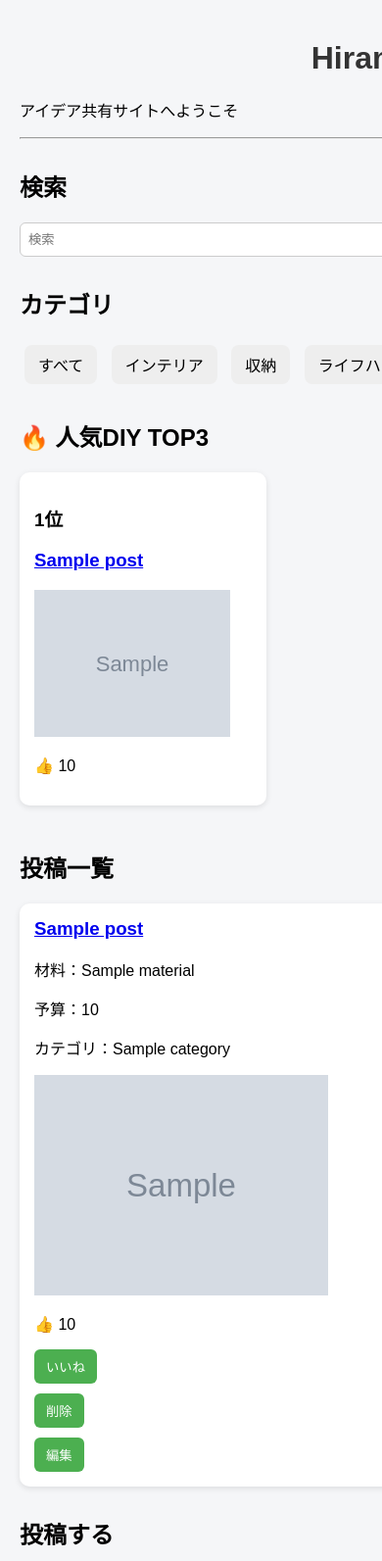
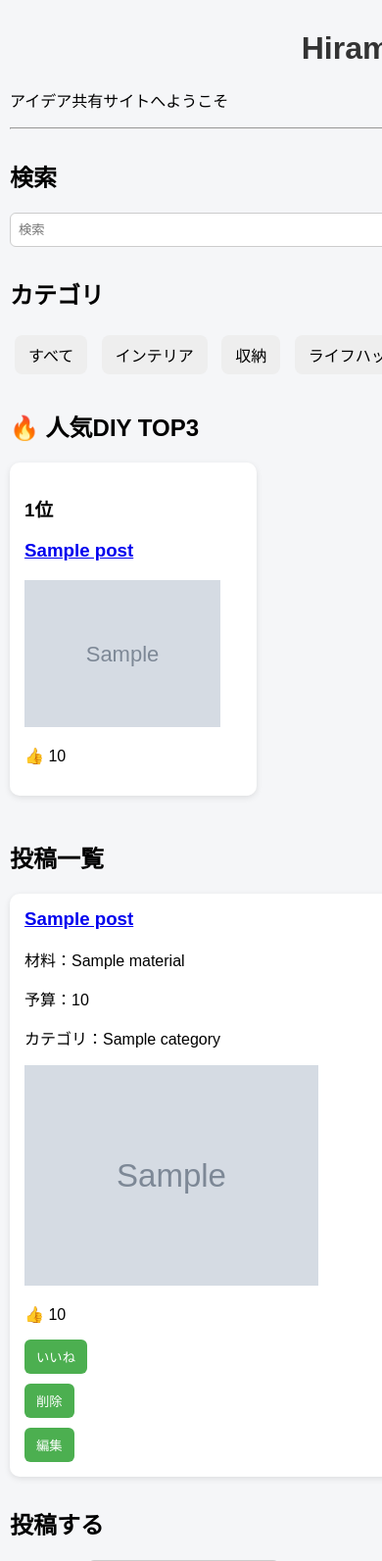
Before and after one commit to hirameki-box2026/Hirameki-box, a Flask app: template templates/index.html in a window 390 px wide; the page is wider, and only the part inside the window is pictured. Shown: the top 1593 px of that part at 98% size. Run offline with Flask 3, Linux system fonts and the light colour scheme; the template is opened without the code that fills it: most values are stand-ins (such as "Sample title", 1, 10 or a date in 2020); grey boxes marked "Sample" are stand-in pictures.

Commit message:
Add files via upload

```diff
--- a/static/style.css
+++ b/static/style.css
@@ -95,3 +95,26 @@ form {
     width: calc(33.33% - 15px);
     box-sizing: border-box;
 }
+
+@media screen and (max-width: 768px) {
+    .post-card {
+        width: 100%;
+    }
+
+    .container {
+        padding: 10px;
+    }
+
+    img {
+        max-width: 100%;
+        height: auto;
+    }
+}
+
+.post-card {
+    margin-bottom: 15px;
+}
+
+body {
+    font-size: 16px;
+}
```
